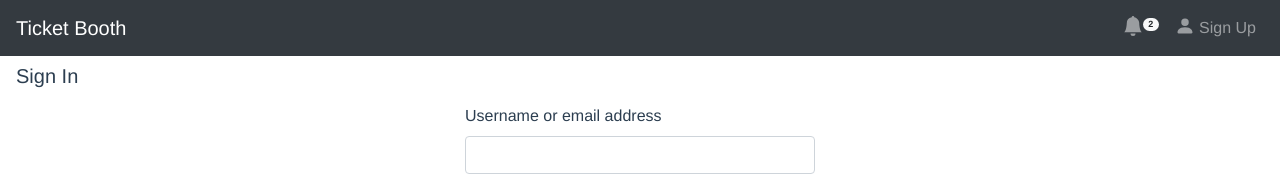
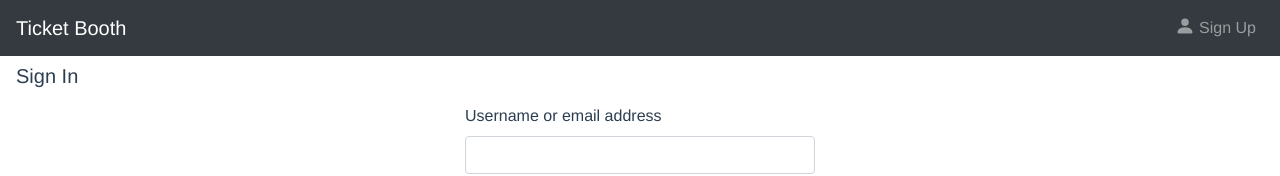
Before and after one commit to sep/agrinovus-receipts-prototype, a Vue app: page / in a window 1280 px wide. Shown: the top 176 px of the page. Built offline with nearby package versions, Linux system fonts and the light colour scheme; what vue-form-wizard, vue-head would draw is missing.

Commit message:
Hide notifications for driver

```diff
--- a/src/components/NavBar.vue
+++ b/src/components/NavBar.vue
@@ -12,7 +12,7 @@
       </b-navbar-nav>
 
       <b-navbar-nav class="ml-auto" right>
-        <b-nav-item-dropdown right no-caret>
+        <b-nav-item-dropdown right no-caret v-if="persona == 'farmer'">
             <template #button-content>
               <b-icon-bell-fill/><sup><b-badge pill variant="light">2</b-badge></sup>
             </template>
```
